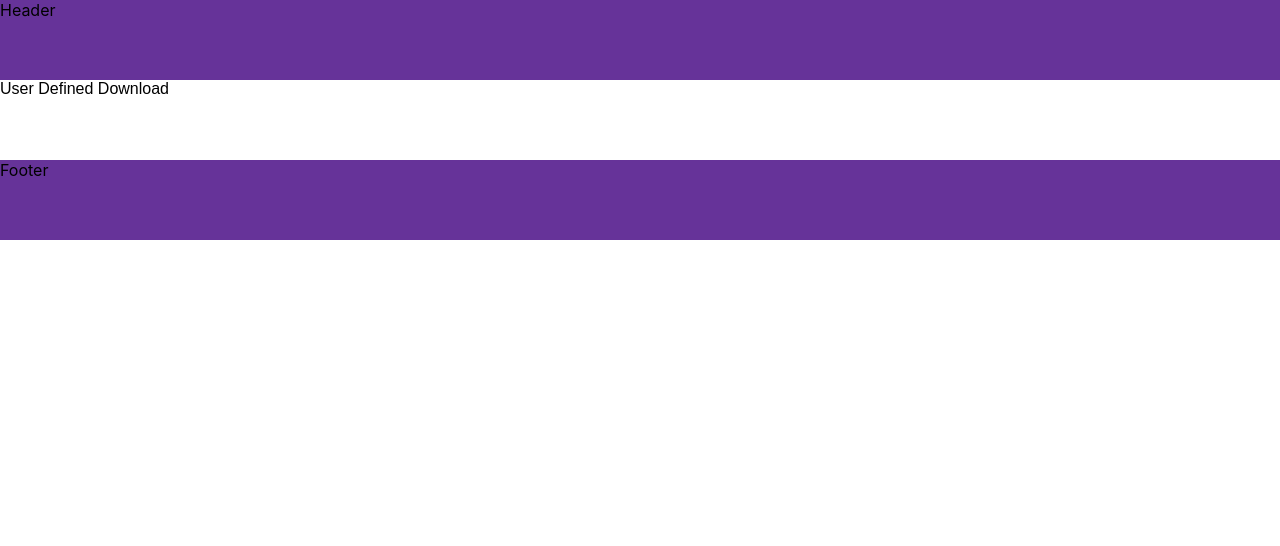
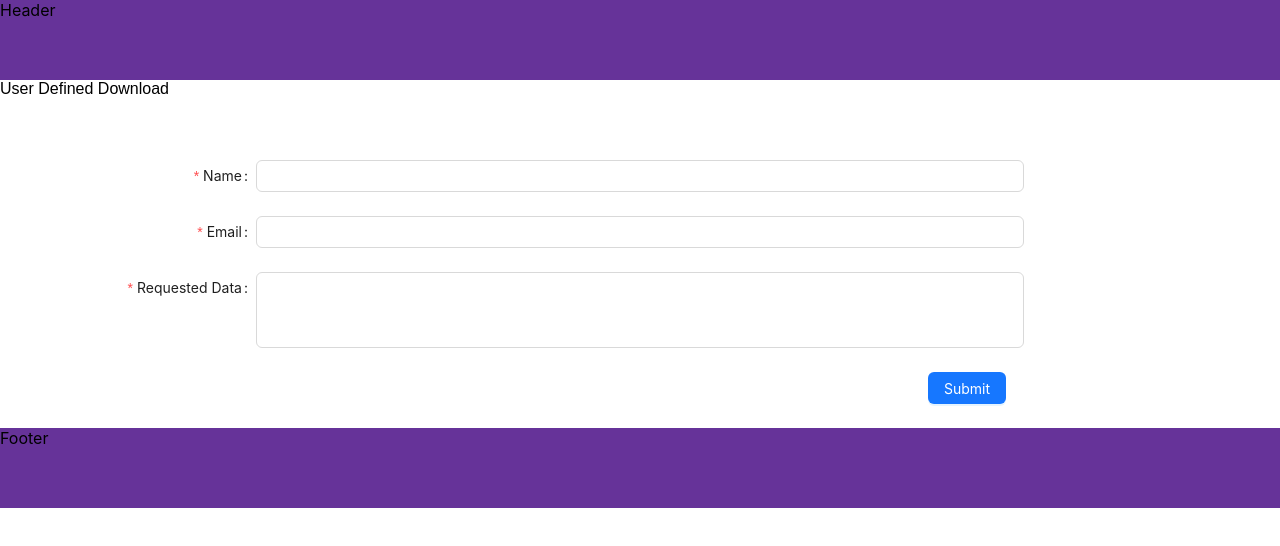
Before and after one commit to rs1257/create-react-app-ant-design, a React (Create React App) app: page /UserDefinedDownload in a window 1280 px wide. Shown: the top 546 px of the page. Built offline with nearby package versions, Linux system fonts and the light colour scheme.

Commit message:
email submission form tests

```diff
--- a/src/components/EmailSubmissionForm/EmailSubmissionForm.tsx
+++ b/src/components/EmailSubmissionForm/EmailSubmissionForm.tsx
@@ -1,4 +1,4 @@
-import { FC } from 'react';
+import { FC, ReactElement } from 'react';
 import { Button, Form, Input } from 'antd';
 import './EmailSubmissionForm.scss';
 
@@ -7,8 +7,8 @@ interface formValues {
 }
 
 const layout = {
-  labelCol: { span: 4 },
-  wrapperCol: { span: 16 },
+  labelCol: { lg: { span: 4 }, sm: { span: 6 }, xs: { span: 10 } },
+  wrapperCol: { lg: { span: 16 }, sm: { span: 10 } },
 };
 
 const validateMessages = {
@@ -18,13 +18,17 @@ const validateMessages = {
   },
 };
 
-const EmailSubmissionForm: FC = () => {
-  const submitRequest = (values: formValues): void => {
-    //eslint-disable-next-line
-    console.log(values);
-    //ToDo - Use API to send data via email, or use emailjs
-  };
+export const submitRequest = (values: formValues): void => {
+  //eslint-disable-next-line
+  console.log(values);
+  //ToDo - Use API to send data via email, or use emailjs
+};
 
+interface Props {
+  submitRequest: (values: formValues) => void;
+}
+
+const EmailSubmissionForm: FC<Props> = ({ submitRequest }): ReactElement => {
   return (
     <div className="email-submission-form">
       <Form
@@ -48,7 +52,7 @@ const EmailSubmissionForm: FC = () => {
           label="Requested Data"
           rules={[{ required: true }]}
         >
-          <Input.TextArea />
+          <Input.TextArea autoSize={{ minRows: 3, maxRows: 10 }} />
         </Form.Item>
         <Form.Item wrapperCol={{ ...layout.wrapperCol, offset: 18 }}>
           <Button type="primary" htmlType="submit">
--- a/src/pages/UserDefinedDownload/index.tsx
+++ b/src/pages/UserDefinedDownload/index.tsx
@@ -1,9 +1,13 @@
+import EmailSubmissionForm, {
+  submitRequest,
+} from '../../components/EmailSubmissionForm/EmailSubmissionForm';
 import './UserDefinedDownload.scss';
 
 const UserDefinedDownload = (): JSX.Element => {
   return (
     <div>
       <div className="user-defined-download">User Defined Download</div>
+      <EmailSubmissionForm submitRequest={submitRequest} />
     </div>
   );
 };
```
Also changed, not shown: 1 other file (tests, documents, lock files or other folders).
